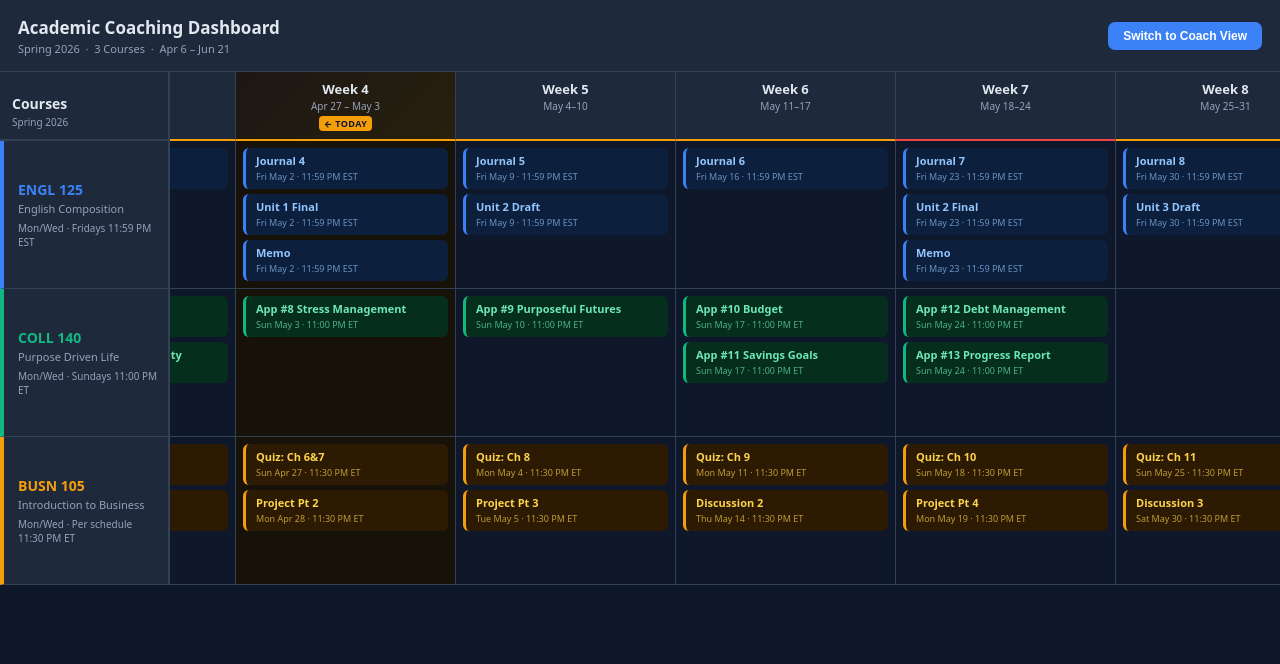
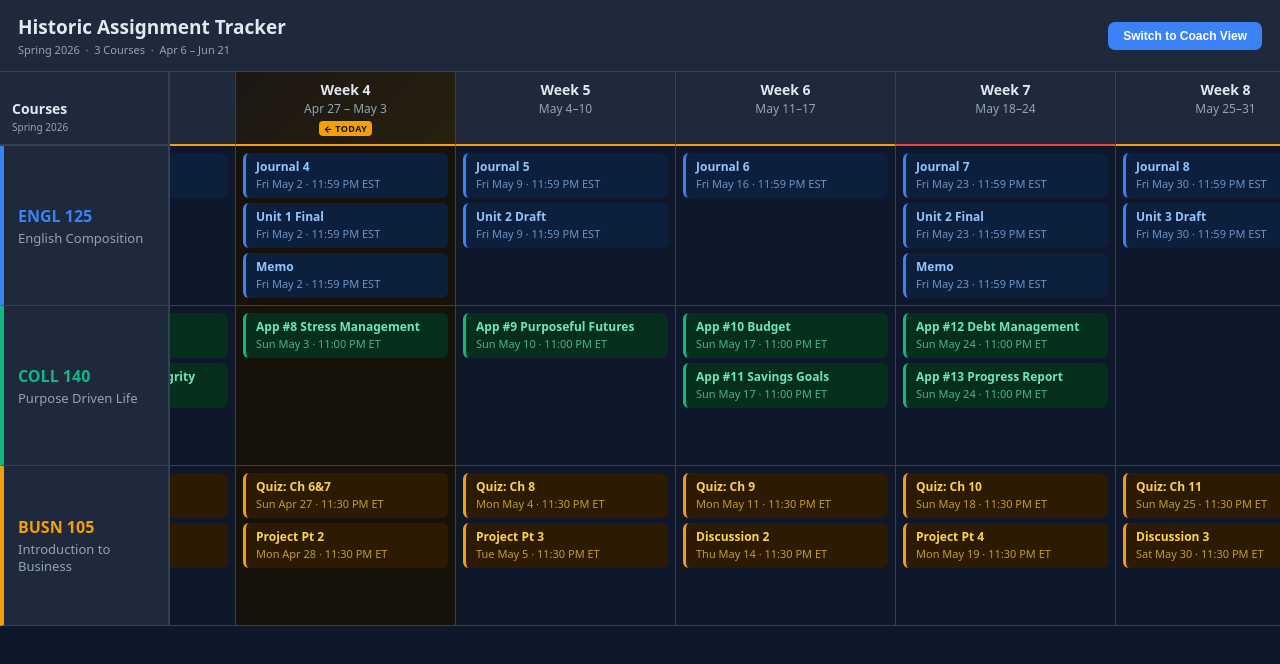
Before and after one commit to nfoo3/coaching-calendar, a plain HTML site: page index.html in a window 1280 px wide. Drawn offline with Linux system fonts and the light colour scheme.

Commit message:
Increase text sizes, remove schedule subtext, rename to Historic Assignment Tracker

```diff
--- a/index.html
+++ b/index.html
@@ -3,7 +3,7 @@
 <head>
 <meta charset="UTF-8">
 <meta name="viewport" content="width=device-width, initial-scale=1.0">
-<title>Academic Coaching Dashboard · Spring 2026</title>
+<title>Spring 2026 · Historic Assignment Tracker</title>
 <style>
 *,*::before,*::after{box-sizing:border-box;margin:0;padding:0}
 :root{
@@ -15,11 +15,11 @@
   --gold:#f59e0b;
   --sw:170px;--ww:220px;--hh:72px;
 }
-html,body{height:100%;background:var(--bg);color:var(--txt);font-family:system-ui,-apple-system,'Segoe UI',sans-serif;font-size:13px;overflow:hidden}
+html,body{height:100%;background:var(--bg);color:var(--txt);font-family:system-ui,-apple-system,'Segoe UI',sans-serif;font-size:14px;overflow:hidden}
 
 /* ── Header ── */
 .hdr{position:fixed;top:0;left:0;right:0;height:var(--hh);background:var(--surf);border-bottom:1px solid var(--border);display:flex;align-items:center;padding:0 18px;gap:16px;z-index:100}
-.hdr-title{font-size:17px;font-weight:800;white-space:nowrap}
+.hdr-title{font-size:19px;font-weight:800;white-space:nowrap}
 .hdr-sub{font-size:11px;color:var(--muted);margin-top:2px}
 .hdr-right{margin-left:auto;display:flex;align-items:center;gap:14px;flex-wrap:wrap}
 .toggle-btn{background:var(--engl);color:#fff;border:none;border-radius:7px;padding:7px 15px;font-size:12px;font-weight:700;cursor:pointer;transition:background .15s;white-space:nowrap}
@@ -59,8 +59,8 @@ html,body{height:100%;background:var(--bg);color:var(--txt);font-family:system-u
 .g-wk.today{background:linear-gradient(135deg,#1c1714,#27200e);border-bottom-color:var(--gold)!important}
 .g-wk.load-heavy{border-bottom-color:#ef4444}
 .g-wk.load-mod{border-bottom-color:#f59e0b}
-.wk-label{display:block;font-size:13px;font-weight:800;margin-bottom:1px}
-.wk-dates{display:block;font-size:10px;color:var(--muted)}
+.wk-label{display:block;font-size:14px;font-weight:800;margin-bottom:1px}
+.wk-dates{display:block;font-size:12px;color:var(--muted)}
 .wk-today-badge{display:inline-block;background:var(--gold);color:#0f172a;font-size:9px;font-weight:800;padding:1px 5px;border-radius:4px;margin-top:3px;text-transform:uppercase;letter-spacing:.4px}
 .wk-loadbar{height:3px;border-radius:2px;margin-top:5px;background:#1e293b;display:none}
 body.coach .wk-loadbar{display:block}
@@ -70,9 +70,8 @@ body.coach .wk-loadbar{display:block}
 
 /* Course label */
 .g-lbl{position:sticky;left:0;z-index:10;background:var(--surf);border-right:2px solid var(--border);border-bottom:1px solid var(--border);padding:12px 10px 12px 14px;display:flex;flex-direction:column;justify-content:center;gap:3px;min-height:130px}
-.lbl-code{font-size:14px;font-weight:800}
-.lbl-name{font-size:11px;color:var(--muted);line-height:1.3}
-.lbl-sched{font-size:10px;color:var(--muted);margin-top:1px;line-height:1.4}
+.lbl-code{font-size:16px;font-weight:800}
+.lbl-name{font-size:13px;color:var(--muted);line-height:1.3}
 
 /* Assignment cell */
 .g-cell{border-right:1px solid var(--border);border-bottom:1px solid var(--border);padding:7px;display:flex;flex-direction:column;gap:5px;min-height:130px;background:var(--bg);transition:background .2s}
@@ -80,10 +79,10 @@ body.coach .wk-loadbar{display:block}
 .g-cell.empty{background:var(--bg)}
 
 /* Card */
-.card{border-radius:6px;padding:6px 8px 6px 10px;font-size:11px;cursor:pointer;transition:transform .1s,box-shadow .1s;position:relative;border-left:3px solid transparent;line-height:1.35}
+.card{border-radius:6px;padding:6px 8px 6px 10px;font-size:12px;cursor:pointer;transition:transform .1s,box-shadow .1s;position:relative;border-left:3px solid transparent;line-height:1.35}
 .card:hover{transform:translateY(-1px);box-shadow:0 4px 14px rgba(0,0,0,.45);z-index:5}
 .card-name{font-weight:700;display:block;margin-bottom:2px}
-.card-time{font-size:9px;opacity:.7;display:block}
+.card-time{font-size:11px;opacity:.7;display:block}
 
 /* Course card colors */
 .c-engl125{background:var(--engl-bg);border-left-color:var(--engl);color:var(--engl-txt)}
@@ -103,7 +102,7 @@ body.coach .d-crit{background:rgba(248,113,113,.15);border-left-color:#f87171}
 body.coach .alert-badge{display:block}
 
 /* Score chip in coach view */
-.score-chip{display:none;font-size:9px;font-weight:700;margin-top:3px}
+.score-chip{display:none;font-size:10px;font-weight:700;margin-top:3px}
 body.coach .score-chip{display:block}
 .score-chip.d-easy{color:#4ade80}.score-chip.d-mod{color:#facc15}.score-chip.d-hard{color:#fb923c}.score-chip.d-crit{color:#f87171}
 
@@ -134,7 +133,7 @@ body.coach .score-chip{display:block}
 
 <div class="hdr">
   <div>
-    <div class="hdr-title">Academic Coaching Dashboard</div>
+    <div class="hdr-title">Historic Assignment Tracker</div>
     <div class="hdr-sub">Spring 2026 &nbsp;·&nbsp; 3 Courses &nbsp;·&nbsp; Apr 6 – Jun 21</div>
   </div>
   <div class="hdr-right">
@@ -318,7 +317,6 @@ function build() {
     const lbl = el('div', 'g-lbl', `
       <span class="lbl-code" style="color:${course.color}">${course.code}</span>
       <span class="lbl-name">${course.name}</span>
-      <span class="lbl-sched">${course.sched}</span>
     `);
     lbl.style.borderLeft = `4px solid ${course.color}`;
     grid.appendChild(lbl);
```
